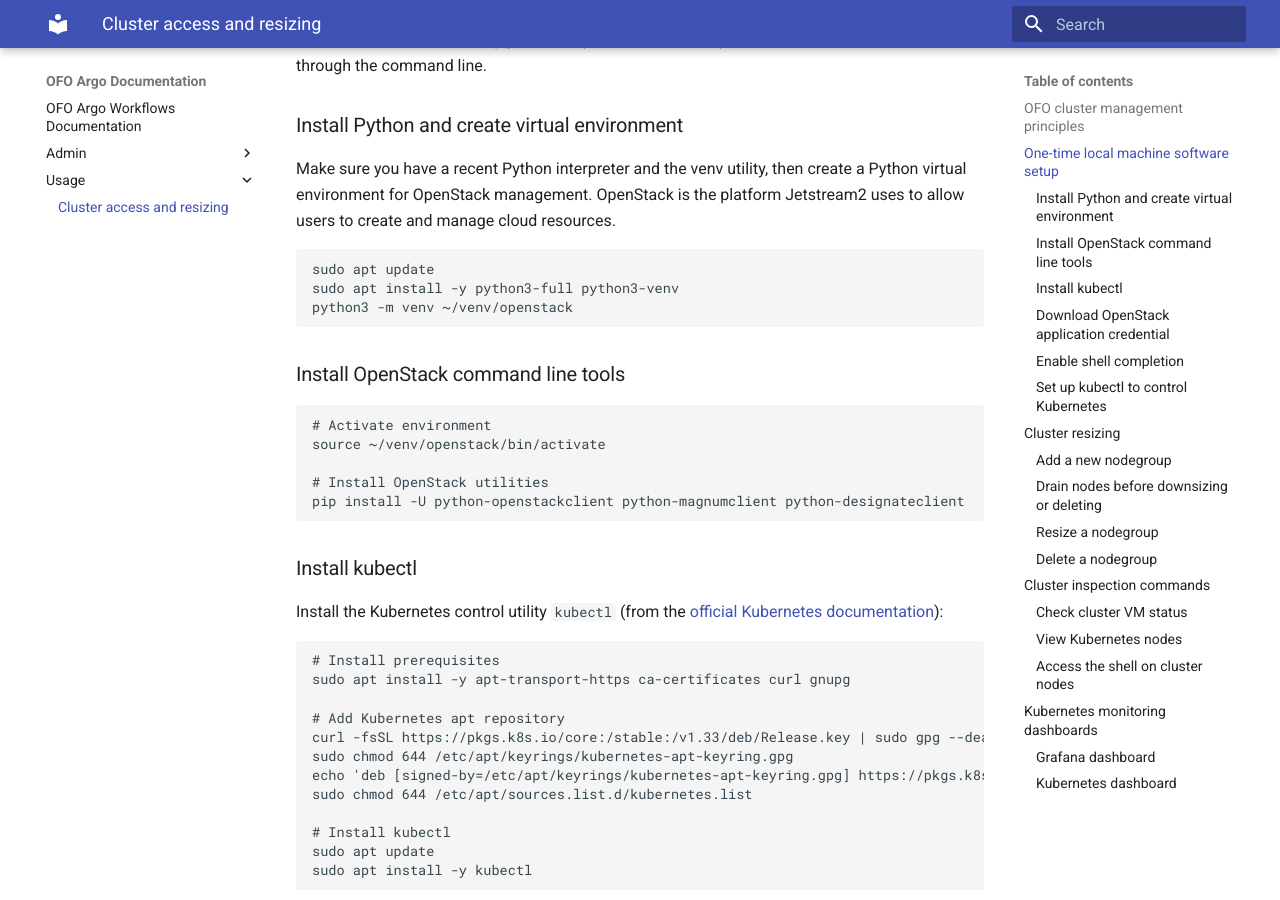
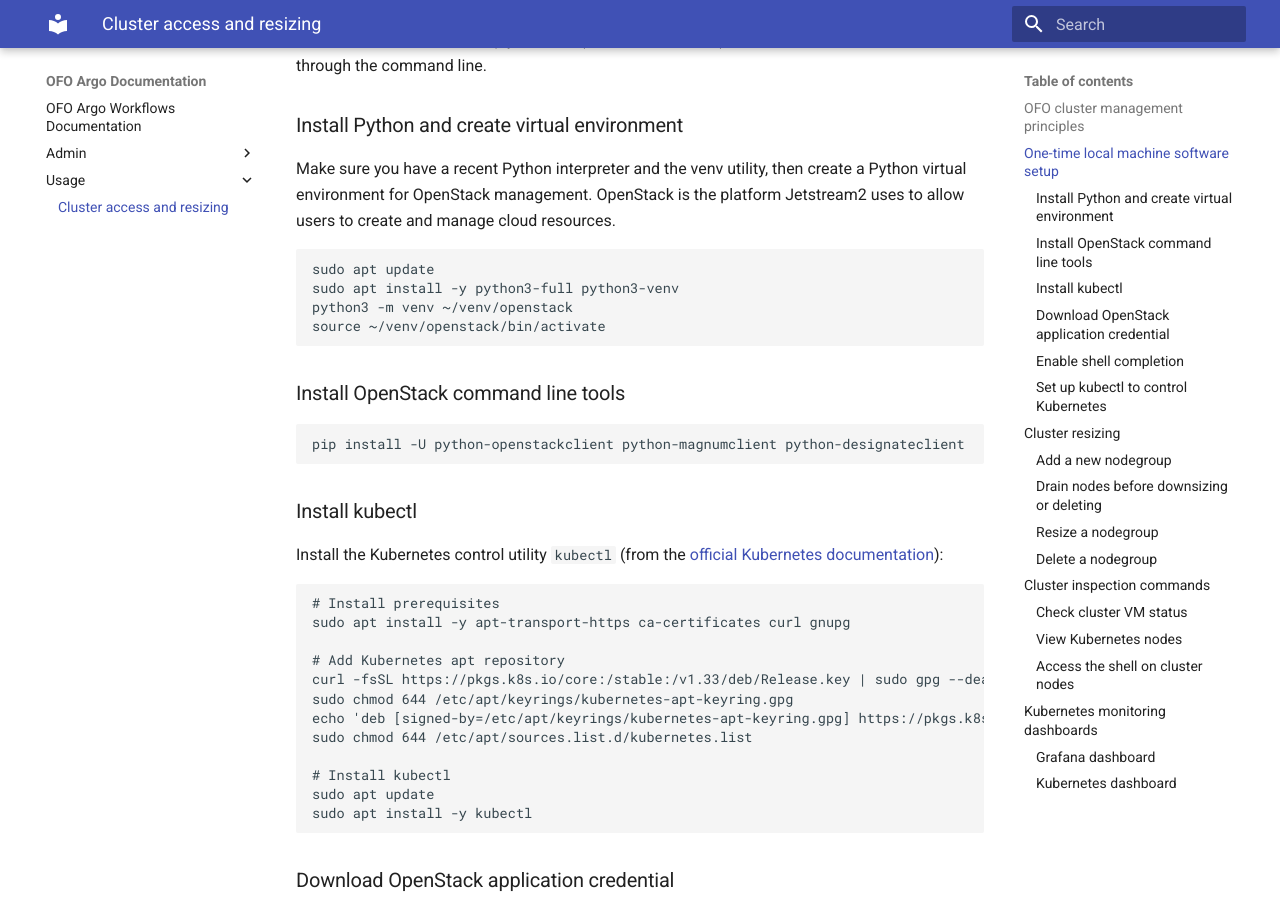
Before and after one commit to open-forest-observatory/ofo-argo, an MkDocs documentation site: the page built from docs/usage/cluster-creation-and-resizing.md, in a window 1280 px wide and 900 px high, scrolled down 616 px. Built offline with MkDocs 1.6.1 and Material for MkDocs 9.7.7, drawn with Linux system fonts in a browser that asks for light colours.

Commit message:
More intuitive clustering of commands

````diff
--- a/docs/usage/cluster-creation-and-resizing.md
+++ b/docs/usage/cluster-creation-and-resizing.md
@@ -28,15 +28,12 @@
 sudo apt update
 sudo apt install -y python3-full python3-venv
 python3 -m venv ~/venv/openstack
+source ~/venv/openstack/bin/activate
 ```
 
 ### Install OpenStack command line tools
 
 ```bash
-# Activate environment
-source ~/venv/openstack/bin/activate
-
-# Install OpenStack utilities
 pip install -U python-openstackclient python-magnumclient python-designateclient
 ```
 
````
